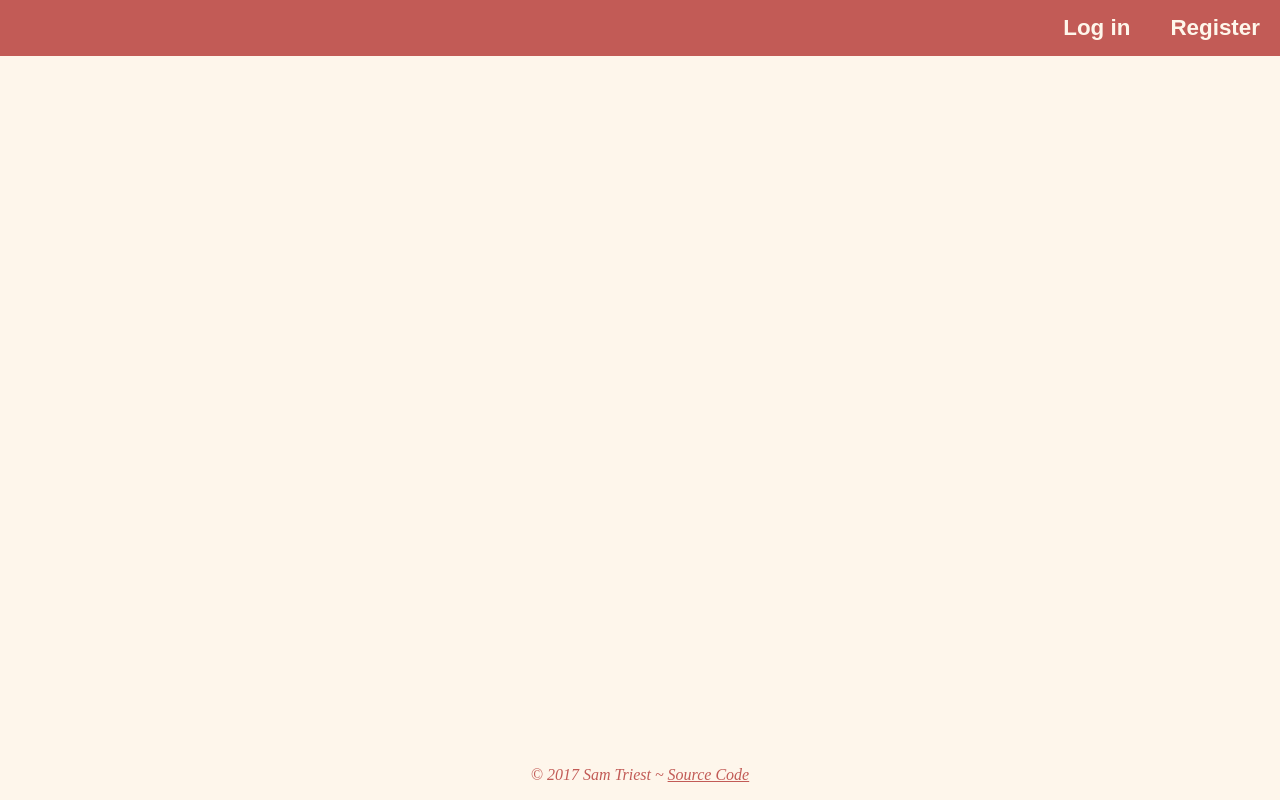
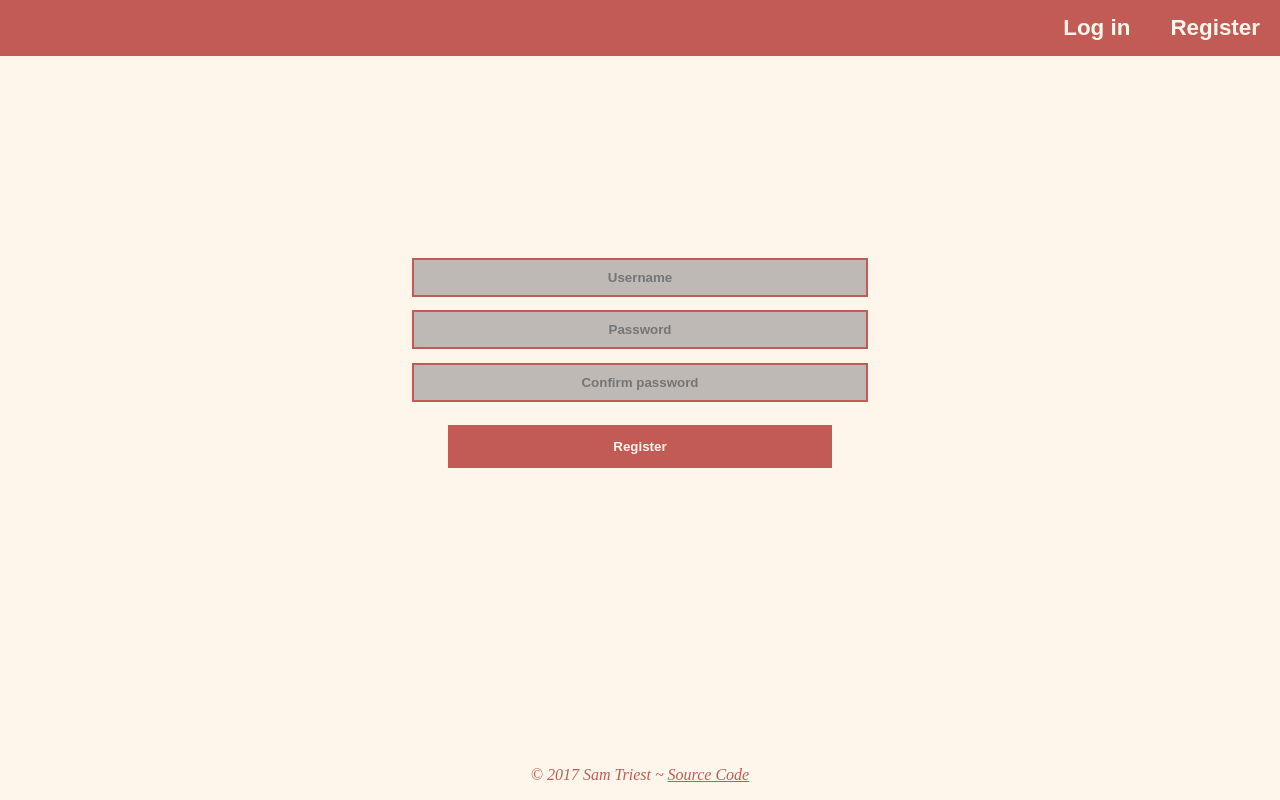
Before and after one commit to Ithalos/cs50, a Flask app: template final-project/templates/register.html in a window 1280 px wide. Run offline with Flask 2, Linux system fonts and the light colour scheme; the template is opened without the code that fills it, so the values that code supplies are empty; some libraries are stand-ins or nearby versions.

Commit message:
Add form to register.html

```diff
--- a/final-project/templates/register.html
+++ b/final-project/templates/register.html
@@ -3,3 +3,18 @@
 {% block title %}
     Register
 {% endblock %}
+
+{% block body %}
+    <div class="form">
+        <form action="{{ url_for("register") }}" method="post" autocomplete="off">
+            <br />
+            <input type="text" name="username" placeholder="Username" required>
+            <br />
+            <input type="password" name="password" placeholder="Password" required>
+            <br />
+            <input type="password" name="confirmation" placeholder="Confirm password" required>
+            <br />
+            <input type="submit" value="Register">
+        </form>
+    </div>
+{% endblock %}
```
